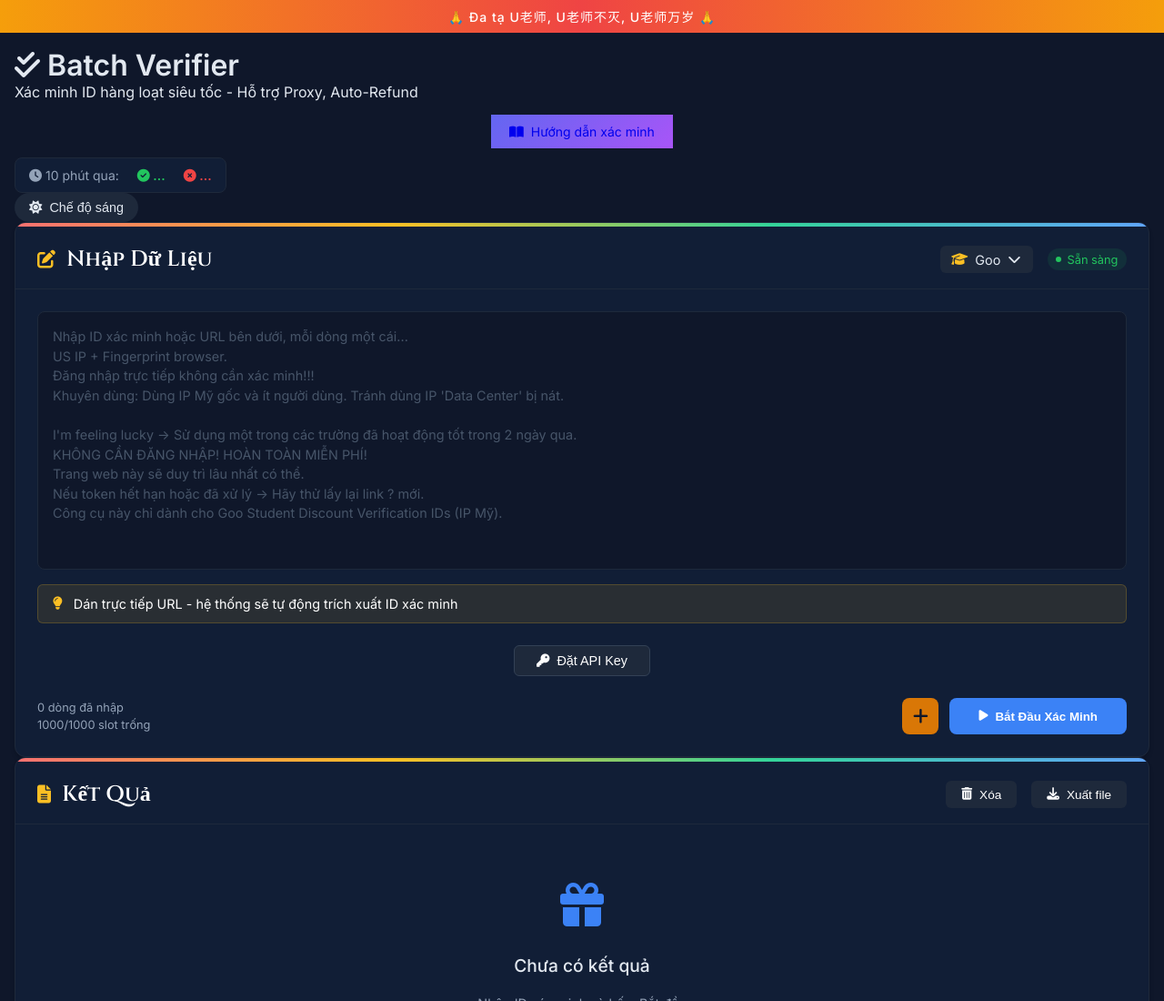
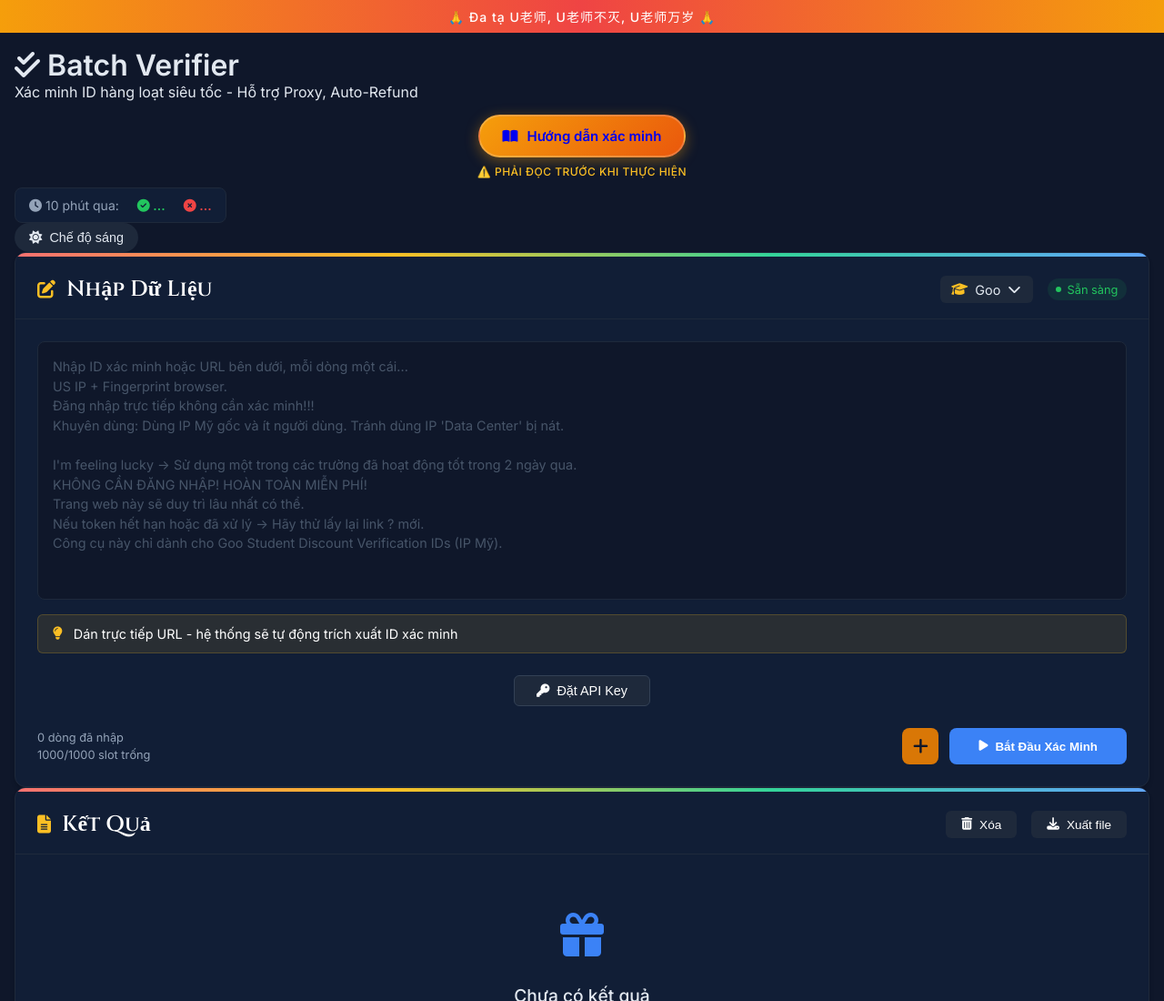
Before and after one commit to TanProv/Fork1key, a website: page public/index.html in a window 1280 px wide. Shown: the top 1100 px of the page at 91% size. Drawn offline with Linux system fonts and the light colour scheme; no server answers.

Commit message:
Update guide content and enhance guide button UI

```diff
--- a/public/index.html
+++ b/public/index.html
@@ -22,11 +22,16 @@
         <div class="header-section">
             <h1><i class="fas fa-check-double"></i> Batch Verifier</h1>
             <p>Xác minh ID hàng loạt siêu tốc - Hỗ trợ Proxy, Auto-Refund</p>
-            <div class="hero-actions" style="margin-top: 15px; display: flex; gap: 15px; justify-content: center;">
+            <div class="hero-actions"
+                style="margin-top: 15px; display: flex; flex-direction: column; align-items: center; gap: 8px; justify-content: center;">
                 <a href="/guide.html" class="btn-primary"
-                    style="background: linear-gradient(135deg, #6366f1, #a855f7); text-decoration: none; padding: 10px 20px; font-size: 14px; display: inline-flex; align-items: center; gap: 8px;">
+                    style="background: linear-gradient(135deg, #f59e0b, #ea580c); text-decoration: none; padding: 12px 25px; font-size: 15px; display: inline-flex; align-items: center; gap: 10px; border-radius: 50px; box-shadow: 0 4px 15px rgba(245, 158, 11, 0.4); font-weight: 600; border: 2px solid rgba(255, 255, 255, 0.2);">
                     <i class="fas fa-book-open"></i> Hướng dẫn xác minh
                 </a>
+                <span
+                    style="color: #fbbf24; font-size: 12px; font-weight: 500; text-transform: uppercase; letter-spacing: 0.5px;">
+                    ⚠️ Phải đọc trước khi thực hiện
+                </span>
             </div>
 
             <!-- Stats Widget -->
```
